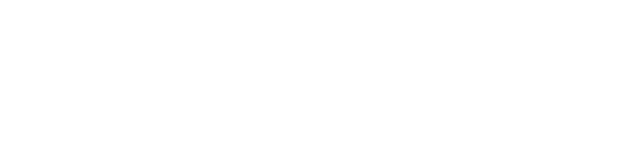
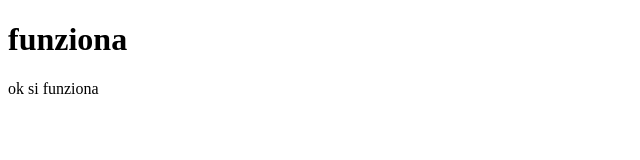
Before and after one commit to AndreaPanzeriDev/htmlcss-hello, a plain HTML site: page index.html in a window 1280 px wide. Shown: the whole page, without its empty margins (0-640 px from the left). Drawn offline with Linux system fonts and the light colour scheme.

Commit message:
prova live server

```diff
--- a/index.html
+++ b/index.html
@@ -7,6 +7,8 @@
     <title>Hello World</title>
 </head>
 <body>
+    <h1>funziona</h1>
+    <p>ok si funziona</p>
 
 </body>
 </html>
```
